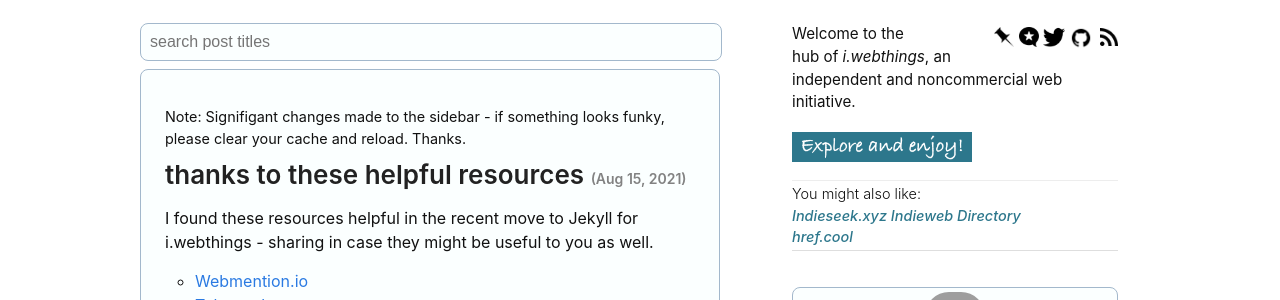
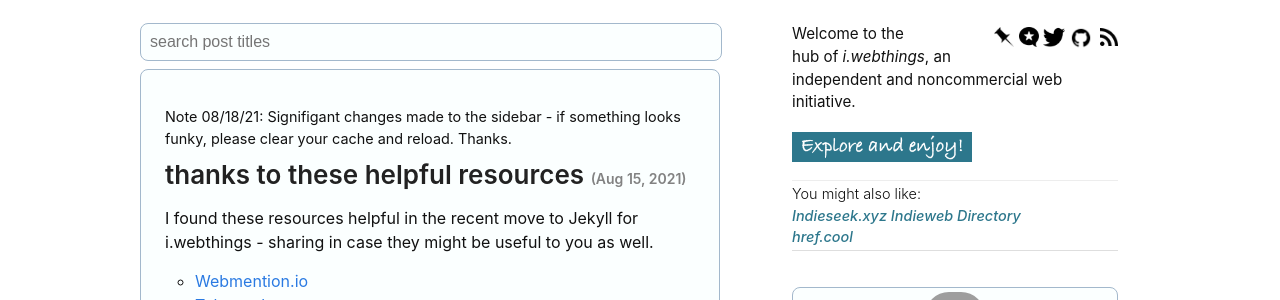
Before and after one commit to joejenett/i.webthings, a Jekyll site: the page built from index.md, in a window 1280 px wide. Shown: the part 193-493 px from the top of the page. Built offline with Jekyll 4.4.1, drawn with Linux system fonts in a browser that asks for light colours; comment, search, counter and statistics services are not loaded; grey boxes are pictures that could not be loaded.

Commit message:
Update home.html

```diff
--- a/_layouts/home.html
+++ b/_layouts/home.html
@@ -6,7 +6,7 @@ layout: default
     <h1 class="page-heading">{{ page.title }}</h1>
   {%- endif -%}
 <div style="margin-top:36px;">
-<p style=font-size:.9em;">Note: Signifigant changes made to the sidebar - if something looks funky, please clear your cache and reload. Thanks.</p>
+<p style=font-size:.9em;">Note 08/18/21: Signifigant changes made to the sidebar - if something looks funky, please clear your cache and reload. Thanks.</p>
   {{ content }}
 
   {%- if site.posts.size > 0 -%}
```
